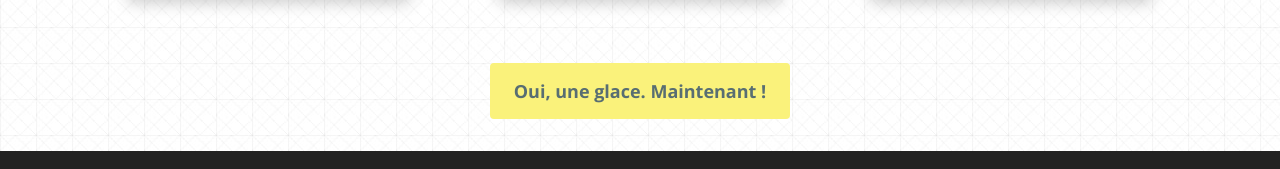
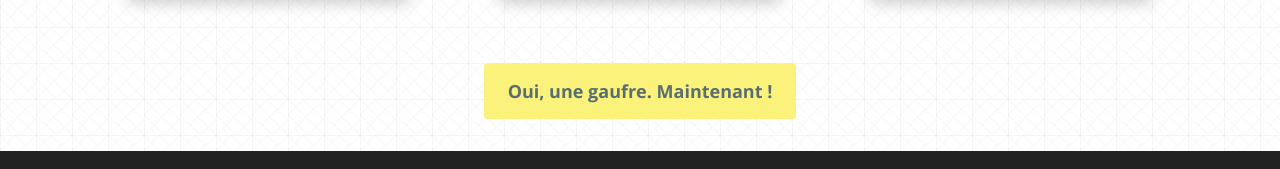
Before and after one commit to pyveslg/icecreamz, a plain HTML site: page index.html in a window 1280 px wide. Shown: the part 981-1150 px from the top of the page. Drawn offline with nearby package versions, Linux system fonts and the light colour scheme.

Commit message:
change waffle in my call-to-action

```diff
--- a/index.html
+++ b/index.html
@@ -44,7 +44,7 @@
             </p>
           </div>
         </div>
-        <a href="#" class="btn-yellow">Oui, une glace. Maintenant !</a>
+        <a href="#" class="btn-yellow">Oui, une gaufre. Maintenant !</a>
       </div>
     </div>
 
```
